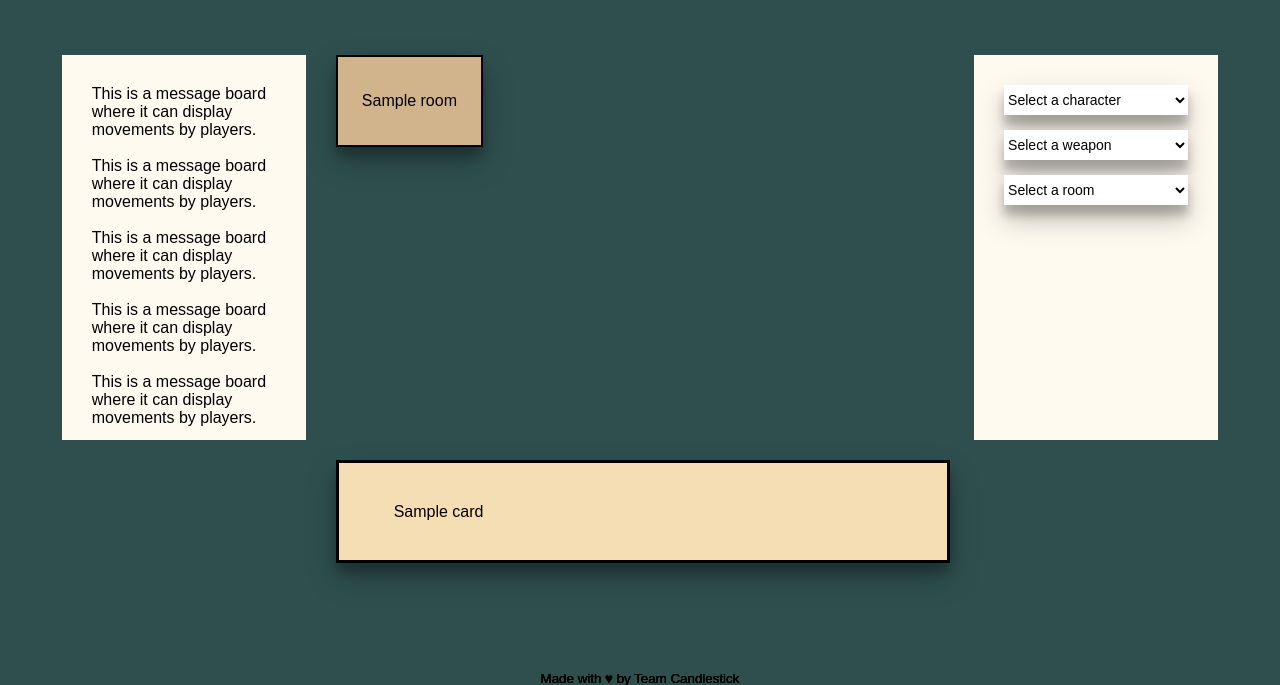
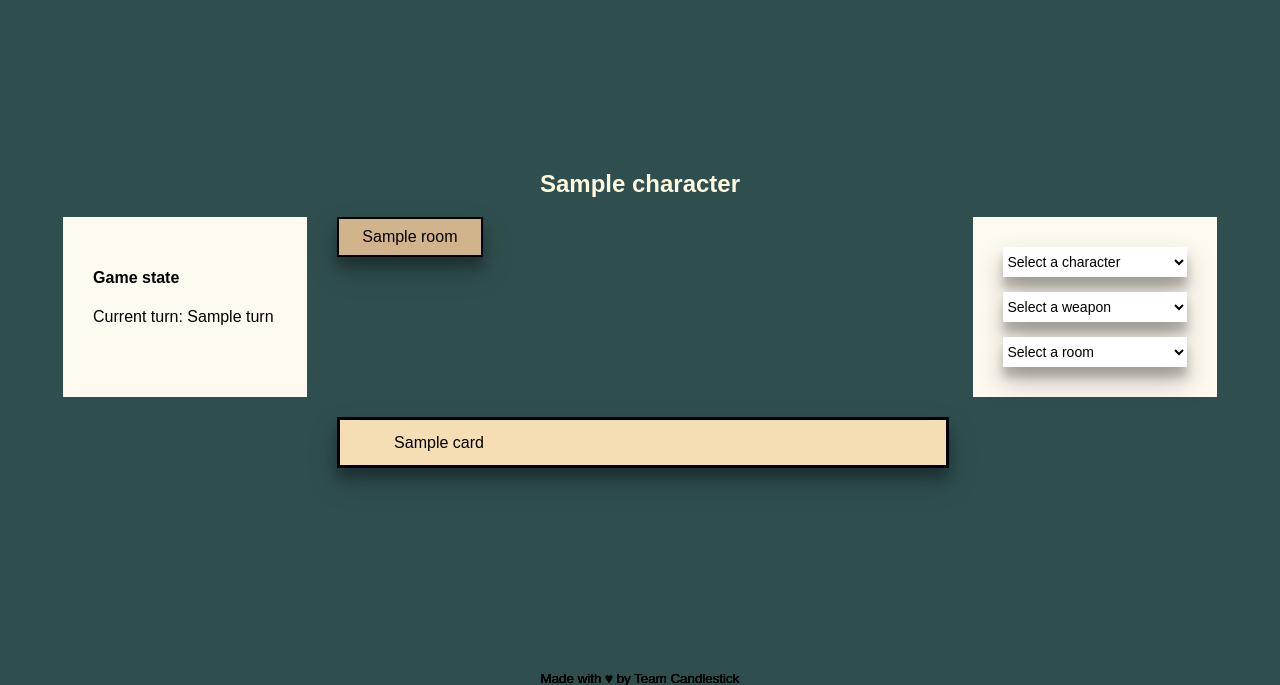
Before and after one commit to addisonhammer/clue-less, a Flask app: template client/templates/game.html in a window 1280 px wide. Shown: the part 94-779 px from the top of the page. Run offline with Flask 2, Linux system fonts and the light colour scheme; the template is opened without the code that fills it: most values are stand-ins (such as "Sample title", 1, 10 or a date in 2020).

Commit message:
Start work on message board

```diff
--- a/client/app.py
+++ b/client/app.py
@@ -42,6 +42,8 @@ class AppData(object):
     seen_cards: List[str] = []
     player_deck: List[str] = []
     character: str = ''
+    whereabouts: List[str] = []
+    current_turn: str = ''
 
 
 class App(Flask):
@@ -111,15 +113,17 @@ def join_game():
 
     # Player request game state
     game_state_response = APP.app_data.server.get_game_state()
-    logging.info("Game State: %s", game_state_response)
-    APP.app_data.game_state = game_response
+    logging.info("Game State: %s", game_state_response.game_id)
 
     return redirect(url_for('game', game_id=game_state_response.game_id))
 
 
 @APP.route('/game/<game_id>', methods=['GET', 'POST'])
 def game(game_id):
-    # Uncomment to test displaying character whereabouts
+    game_state_response = APP.app_data.server.get_game_state()
+    APP.app_data.whereabouts = game_state_response.whereabouts
+    APP.app_data.current_turn = game_state_response.current_turn
+
     # App.app_data.game_state.whereabouts = {
     #     game_const.PLUM : (game_const.STUDY, game_const.LIBRARY),
     #     game_const.WHITE : (game_const.STUDY, game_const.LIBRARY),
@@ -133,7 +137,6 @@ def game(game_id):
     #     game_const.GREEN, game_const.BILLIARD, game_const.CANDLESTICK
     # }
 
-    # Add logic here to determien true/false for suggestion/accusation
     return render_template('game.html',
                             game_const=game_const,
                             characters=list(game_const.CHARACTERS),
@@ -143,7 +146,10 @@ def game(game_id):
                             suggestion=True,
                             accusation=False,
                             move=False,
-                            game_state=APP.app_data.game_state)
+                            character=APP.app_data.character,
+                            game_state=APP.app_data.game_state,
+                            whereabouts=APP.app_data.whereabouts,
+                            turn=APP.app_data.current_turn)
 
 
 @APP.route('/api/player_move', methods=['GET'])
--- a/client/templates/game.html
+++ b/client/templates/game.html
@@ -6,6 +6,7 @@
 
 {% block content %}
   <header><b>Who done it?</b></header>
+  <h2>{{character}}</h2>
   <div class="game-container">
     {% include 'message.html' %}
     {% include 'board.html' %}
--- a/client/templates/message.html
+++ b/client/templates/message.html
@@ -6,12 +6,8 @@
 
 {% block content %}
   <div class="message-container">
-    This is a message board where it can display movements by players. <br></br>
-    This is a message board where it can display movements by players. <br></br>
-    This is a message board where it can display movements by players. <br></br>
-    This is a message board where it can display movements by players. <br></br>
-    This is a message board where it can display movements by players. <br></br>
-    This is a message board where it can display movements by players. <br></br>
-    This is a message board where it can display movements by players. <br></br>
-  </div>
+    <h4>Game state</h4>
+
+    Current turn: {{turn}}
+</div>
 {% endblock %}
```
